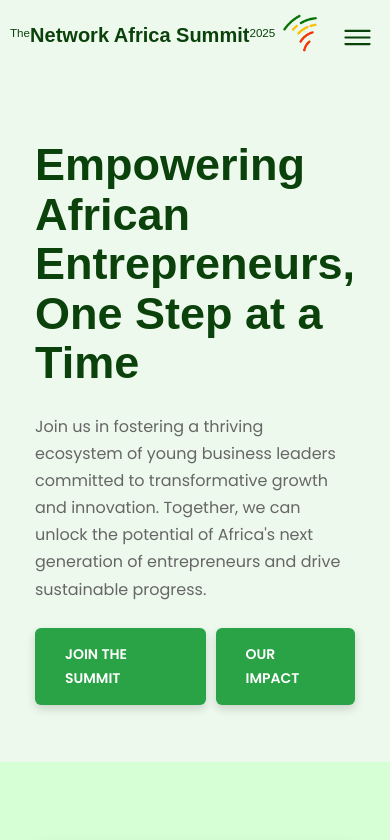
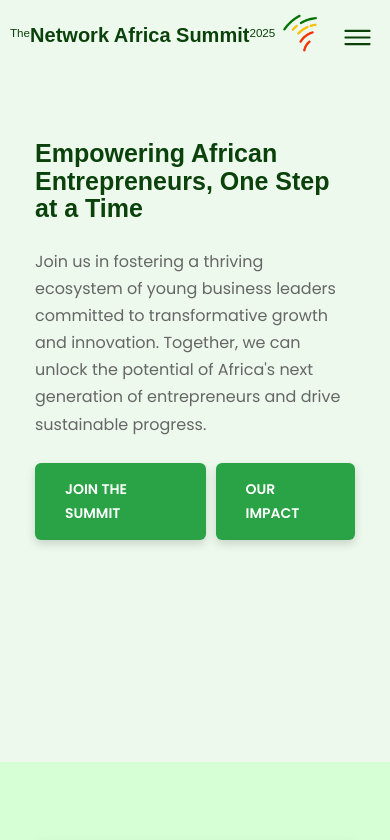
Before and after one commit to bi-Tech2/twafricas.gihut.io, a website: page index.html in a window 390 px wide. Shown: the top 840 px of the page. Drawn offline with nearby package versions, Linux system fonts and the light colour scheme; grey boxes are pictures that could not be loaded; a web font is replaced by a local one.

Commit message:
Add files via upload
Signed-off-by: bi-Tech2 <141980137+bi-Tech2@users.noreply.github.com>

```diff
--- a/css/style.css
+++ b/css/style.css
@@ -193,7 +193,12 @@
     font-size: var(--fs-1);
     line-height: 1.1;
   }
-
+  @media (max-width: 700px) {
+    .h1{font-size: 3.5rem;}
+  }
+  @media (max-width: 400px) {
+    .h1{font-size: 2.5rem;}
+  }
   .h2 { font-size: var(--fs-2); }
 
   .h2,
```
